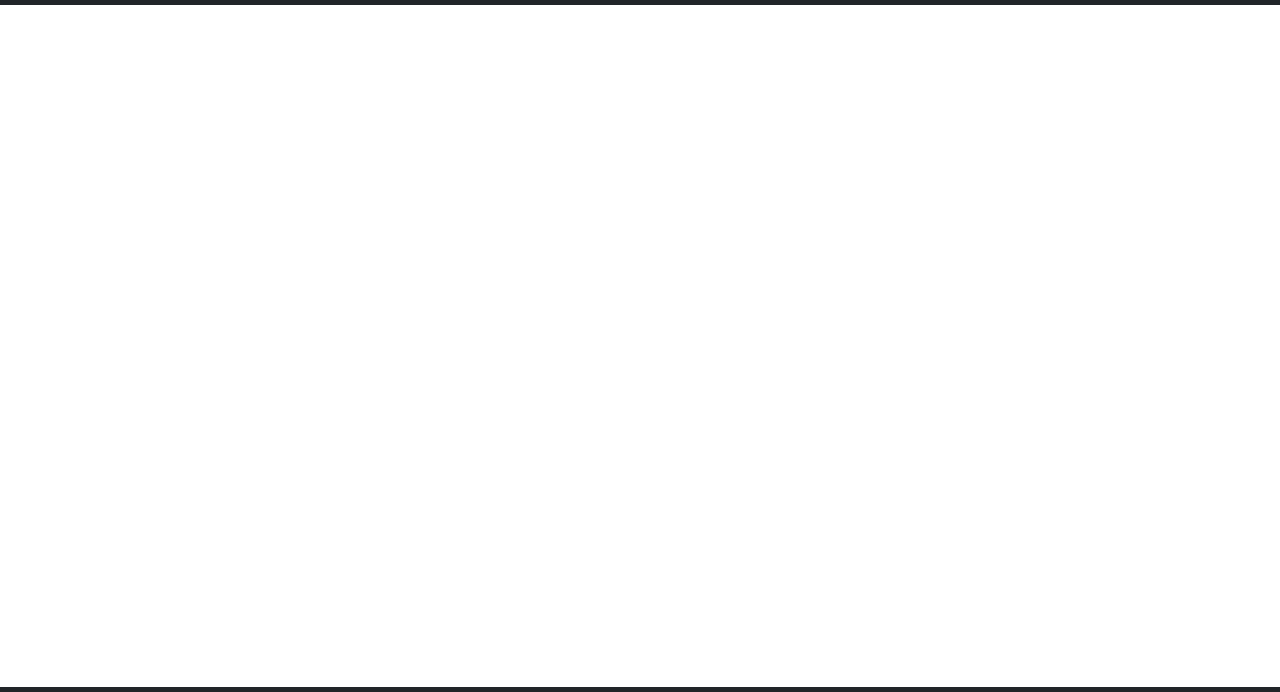
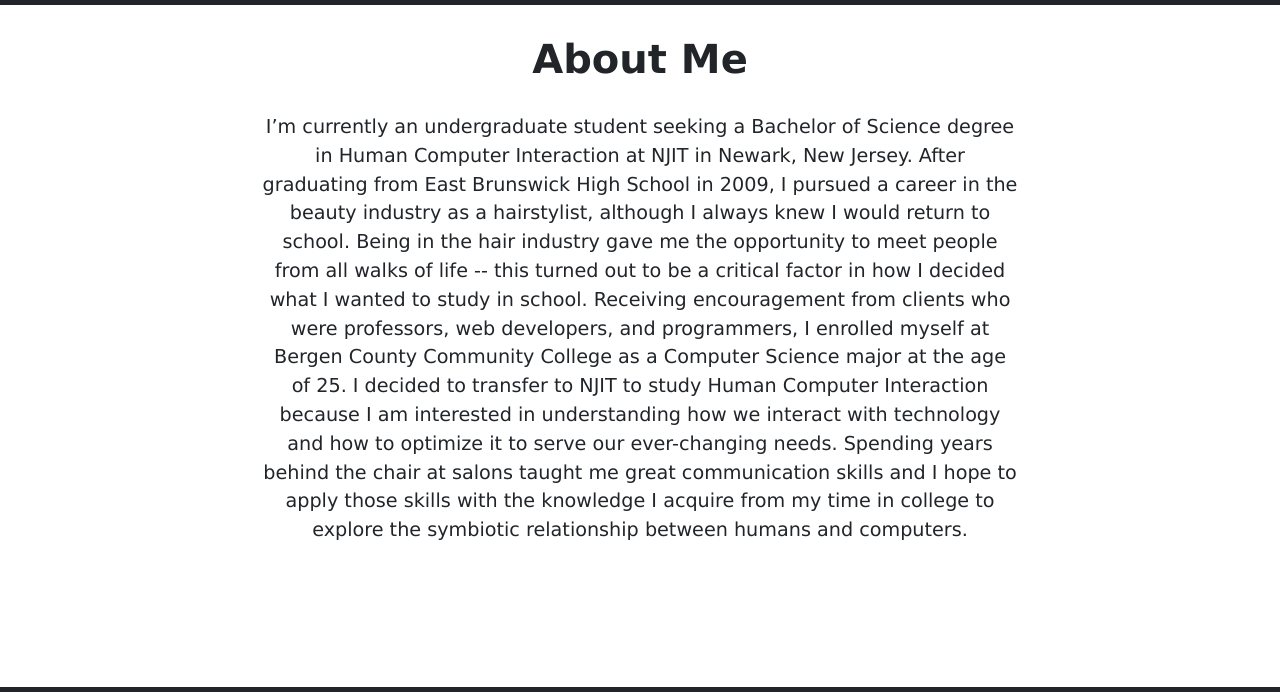
Before and after one commit to hannahbee123/portfolio_is117, a plain HTML site: page docs/about.html in a window 1280 px wide. Shown: the part 51-743 px from the top of the page. Drawn offline with nearby package versions, Linux system fonts and the light colour scheme.

Commit message:
Feature: added content to about page

```diff
--- a/docs/about.html
+++ b/docs/about.html
@@ -39,6 +39,26 @@
     </div>
 </nav>
 
+<div class="container about-section">
+    <div class="about-text">
+        <h1><b>About Me</b></h1>
+        <div class="about-body">
+    <p>
+        I’m currently an undergraduate student seeking a Bachelor of Science degree in Human Computer Interaction at
+        NJIT in Newark, New Jersey. After graduating from East Brunswick High School in 2009, I pursued a career in the
+        beauty industry as a hairstylist, although I always knew I would return to school. Being in the hair industry
+        gave me the opportunity to meet people from all walks of life -- this turned out to be a critical factor in how
+        I decided what I wanted to study in school. Receiving encouragement from clients who were professors, web
+        developers, and programmers, I enrolled myself at Bergen County Community College as a Computer Science major at
+        the age of 25. I decided to transfer to NJIT to study Human Computer Interaction because I am interested in
+        understanding how we interact with technology and how to optimize it to serve our ever-changing needs. Spending
+        years behind the chair at salons taught me great communication skills and I hope to apply those skills with the
+        knowledge I acquire from my time in college to explore the symbiotic relationship between humans and computers.
+    </p>
+        </div>
+    </div>
+</div>
+
 <nav class="navbar fixed-bottom navbar-dark bg-dark footer-text">
     <div class="container-fluid">
     <span class="navbar-text footer">
--- a/docs/style.css
+++ b/docs/style.css
@@ -55,3 +55,21 @@
     font-family: Verdana, sans-serif;
     text-align: center;
 }
+
+/* about text */
+.about-text {
+    text-align: center;
+    font-family: Verdana, sans-serif;
+}
+
+/* about container */
+.about-section {
+    margin-top: 30px;
+    max-width: 780px;
+}
+
+/* about body text */
+.about-body {
+    margin-top: 30px;
+    font-size: larger;
+}
```
